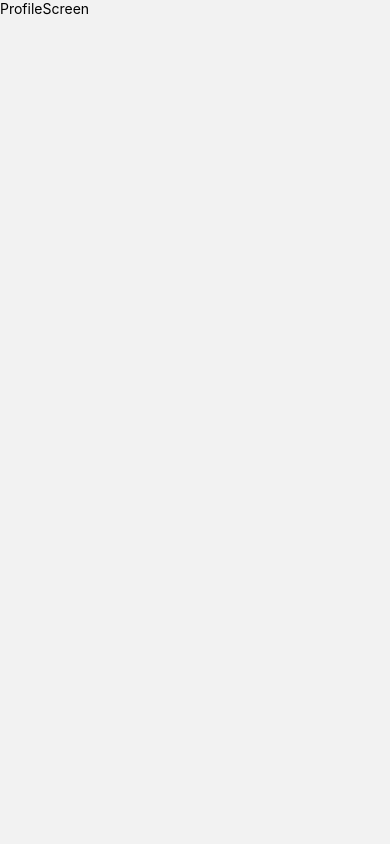
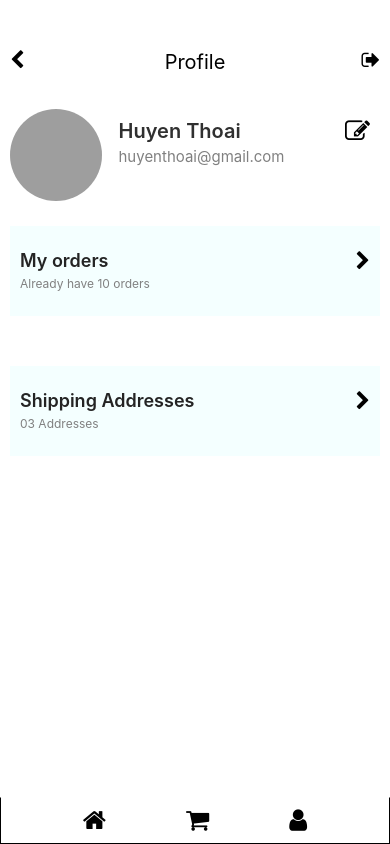
Before and after one commit to T1-lemon/ecommerce_app_react_native, a React Native app: screen /ProfileScreen in a window 390 px wide. Built offline with nearby package versions, Linux system fonts and the light colour scheme; grey boxes are pictures that could not be loaded.

Commit message:
feat/Create_congrats_editprofile_profile/update_checkout_order

```diff
--- a/screens/CheckoutScreen.js
+++ b/screens/CheckoutScreen.js
@@ -6,7 +6,8 @@ import { styles } from "../styles/checkoutScreen-style";
 
 import ButtonSubmit from "../constant/ButtonSubmit/ButtonSubmit";
 
-export default function CheckoutScreen() {
+export default function CheckoutScreen(props) {
+  const { navigation } = props;
   return (
     <View style={styles.checkout__container}>
       <Header title="Check out" navigator="OrderScreen" />
@@ -51,7 +52,7 @@ export default function CheckoutScreen() {
         </View>
       </View>
       <View style={styles.checkout__footer}>
-        <ButtonSubmit navLink="" navigation="submitOrder" title="submit order"/>
+      <ButtonSubmit navLink="CongratsScreen" navigation={navigation} title="submit order"/>
       </View>
     </View>
   );
--- a/screens/CongratsScreen.js
+++ b/screens/CongratsScreen.js
@@ -1,10 +1,33 @@
-import { View, Text } from 'react-native'
+import { View, Text, Image, TouchableOpacity } from 'react-native'
 import React from 'react'
+import { styles } from '../styles/congratsScreen-styles'
+import FontAwesome from "react-native-vector-icons/FontAwesome";
 
-export default function CongratsScreen() {
+export default function CongratsScreen(props) {
+  const { navigation } = props;
   return (
-    <View>
-      <Text>CongratsScreen</Text>
-    </View>
+    <View style={styles.container}>
+      <Text style={styles.textSuccess}>
+        SUCCESS!
+      </Text>
+      <Image style={styles.logo} source={require('../assets/success.png')} />
+      <FontAwesome style={styles.icon__success} name='check'/>
+      <Text style={styles.paragraph}>
+        Your order will be delivered soon.
+        Thank you for choosing our app!
+      </Text>
+      <TouchableOpacity
+        onPress={() => navigation.navigate("OrderScreen")}
+        style={styles.appButtonContainer}
+      >
+        <Text style={styles.appButtonText}>Track your orders</Text>
+      </TouchableOpacity>
+      <TouchableOpacity
+        onPress={() => navigation.navigate("HomeScreen")}
+        style={styles.appButtonContainer}
+      >
+        <Text style={styles.appButtonText}>Back to home</Text>
+      </TouchableOpacity>
+      </View>
   )
 }
--- a/screens/EditProfileScreen.js
+++ b/screens/EditProfileScreen.js
@@ -1,10 +1,43 @@
-import { View, Text } from 'react-native'
-import React from 'react'
+import { View, Text, TouchableOpacity } from "react-native";
+import React from "react";
+import Header from "../components/Header/Header";
+import styles from "../styles/editProfileScreen-styles";
+import { TextInput } from "react-native-gesture-handler";
 
-export default function EditProfileScreen() {
+export default function EditProfileScreen(props) {
+  const { navigation, route } = props;
+  const { id, name, email, phone, address } = route.params;
   return (
-    <View>
-      <Text>EditProfileScreen</Text>
+    <View style={styles.editProfile__container}>
+      <Header title="Edit profile" />
+      <View style={styles.editProfile__body}>
+        <View style={styles.editProfile__info}>
+          <Text style={styles.label}>Name</Text>
+          <TextInput style={styles.input}>{name}</TextInput>
+        </View>
+        <View style={styles.editProfile__info}>
+          <Text style={styles.label}>Email</Text>
+          <TextInput style={styles.input}>{email}</TextInput>
+        </View>
+        <View style={styles.editProfile__info}>
+          <Text style={styles.label}>Pass</Text>
+          <TextInput style={styles.input}>**********</TextInput>
+        </View>
+        <View>
+          <Text style={styles.label}>Address</Text>
+          <TextInput style={styles.input}>{address}</TextInput>
+        </View>
+        <View style={styles.editProfile__info}>
+          <Text style={styles.label}>Phone number</Text>
+          <TextInput style={styles.input}>{phone}</TextInput>
+        </View>
+        <TouchableOpacity
+        onPress={() => navigation.navigate("ProfileScreen")}
+        style={styles.appButtonContainer}
+      >
+        <Text style={styles.appButtonText}>Save</Text>
+      </TouchableOpacity>
+      </View>
     </View>
-  )
+  );
 }
--- a/screens/OrderScreen.js
+++ b/screens/OrderScreen.js
@@ -2,10 +2,12 @@ import { View, Text, Button } from "react-native";
 import React from "react";
 import { styles } from "../styles/orderScreen-style";
 import Header from "../components/Header/Header";
+import Footer from "../constant/Footer/Footer";
 
-export default function OrderScreen() {
+export default function OrderScreen(props) {
+  const { navigation } = props;
   return (
-    <View>
+    <View style={styles.order__container}>
       <Header title="My Order" navigator="OrderScreen" />
       <View style={styles.order__body}>
         <View style={styles.card__order__container}>
@@ -53,6 +55,7 @@ export default function OrderScreen() {
           </View>
         </View>
       </View>
+      <Footer navigation={navigation}></Footer>
     </View>
   );
 }
--- a/screens/ProfileScreen.js
+++ b/screens/ProfileScreen.js
@@ -1,10 +1,82 @@
-import { View, Text } from 'react-native'
-import React from 'react'
 
-export default function ProfileScreen() {
+import { View, Text, Image } from "react-native";
+import React from "react";
+import Footer from "../constant/Footer/Footer";
+import styles from "../styles/profileScreen-styles";
+import FontAwesome from "react-native-vector-icons/FontAwesome";
+
+export default function ProfileScreen(props) {
+  const { navigation } = props;
+  const userData = [
+    {
+      id: "1",
+      name: "Huyen Thoai",
+      email: "huyenthoai@gmail.com",
+      address: "123 abc",
+      phone: "0912312312",
+      uri: "https://bom.so/zJcVf2",
+    },
+  ];
+
+  const renderUser = () => {
+    return userData.map((item, index) => {
+      return (
+        <View key={item.id} style={styles.group__user}>
+          <Image style={styles.img__user} source={{ uri: item.uri }} />
+          <View style={styles.group__info}>
+            <Text style={styles.text__name}>{item.name}</Text>
+            <Text style={styles.text__email}>
+              {item.email}
+            </Text>
+          </View>
+          <FontAwesome
+            style={styles.icon__edit}
+            name="edit"
+            onPress={() =>
+              navigation.navigate("EditProfileScreen", {
+                id: item.id,
+                name: item.name,
+                email: item.email,
+                phone: item.phone,
+                address: item.address,
+              })
+            }
+          />
+        </View>
+      );
+    });
+  };
   return (
-    <View>
-      <Text>ProfileScreen</Text>
+    <View style={styles.container}>
+      <View style={styles.header}>
+        <FontAwesome
+          style={styles.backIcon}
+          name="chevron-left"
+          onPress={() => navigation.navigate("HomeScreen")}
+        ></FontAwesome>
+        <Text style={styles.header__text}>Profile</Text>
+        <FontAwesome
+          style={[styles.backIcon, styles.align]}
+          name="sign-out"
+          onPress={() => navigation.navigate("BoardingScreen")}
+        ></FontAwesome>
+      </View>
+      <View style={styles.content__user}>{renderUser()}</View>
+      <View style={styles.myOrder__container}>
+        <View style={styles.myOrder__text}>
+        <Text style={styles.text__main}>My orders</Text>
+        <Text style={styles.text__extra}>Already have 10 orders</Text>
+        </View>
+        <FontAwesome style={[styles.backIcon, styles.align]} name="chevron-right" onPress={() => navigation.navigate("OrderScreen")}/>
+      </View>
+      <View style={styles.myOrder__container}>
+        <View style={styles.myOrder__text}>
+        <Text style={styles.text__main}>Shipping Addresses</Text>
+        <Text style={styles.text__extra}>03 Addresses</Text>
+        </View>
+        <FontAwesome style={[styles.backIcon, styles.align]} name="chevron-right" onPress={() => navigation.navigate("AddShippingAddressScreen")}/>
+      </View>
+      <Footer navigation={navigation}></Footer>
     </View>
-  )
+  );
 }
--- /dev/null
+++ b/styles/congratsScreen-styles.js
@@ -0,0 +1,61 @@
+import { StyleSheet } from "react-native";
+
+export const styles = StyleSheet.create({
+  container: {
+    padding: 24,
+    backgroundColor: "#FFF",
+    width: "100%",
+    height: "100%",
+    textAlign: "center",
+  },
+  textSuccess: {
+    textAlign: "center",
+    fontSize: 36,
+    fontWeight: "700",
+    marginTop: 80,
+    marginBottom: 20,
+  },
+  paragraph: {
+    marginHorizontal: 20,
+    marginBottom: 20,
+    fontSize: 18,
+    fontWeight: "400",
+    textAlign: "center",
+    color: "#606060",
+  },
+  logo: {
+    marginTop: 10,
+    width: 260,
+    height: 260,
+    marginHorizontal: 35,
+  },
+  icon__success: {
+    marginHorizontal: 140,
+    marginVertical: 20,
+    fontSize: 24,
+    color: "#fff",
+    borderWidth: 1,
+    backgroundColor: "#27AE60",
+    width: 42,
+    height: 42,
+    borderRadius: 20,
+    textAlignVertical: "center",
+    textAlign: "center",
+    borderColor: "#27AE60",
+  },
+  appButtonContainer: {
+    elevation: 8,
+    backgroundColor: "#242424",
+    borderRadius: 10,
+    paddingVertical: 15,
+    width: "70%",
+    marginLeft: "15%",
+    marginVertical: 10,
+  },
+  appButtonText: {
+    fontSize: 16,
+    color: "#fff",
+    textAlign: "center",
+    textTransform: "uppercase",
+  },
+});
--- /dev/null
+++ b/styles/editProfileScreen-styles.js
@@ -0,0 +1,46 @@
+import { StyleSheet } from "react-native";
+
+const styles = StyleSheet.create({
+  editProfile__container: {},
+  editProfile__label: {
+    paddingHorizontal: 10,
+    paddingVertical: 10,
+    borderBottomWidth: 1,
+  },
+  editProfile__body: {
+    marginTop: 20,
+    marginHorizontal: 10,
+  },
+  label: {
+    fontSize: 15,
+    color: '#808080',
+  },
+  input: {
+    marginTop: 10,
+    marginBottom: 15,
+    fontSize: 18,
+    fontWeight: '600',
+    paddingHorizontal: 15,
+    paddingVertical: 10,
+    color: '#242424',
+    borderWidth: 1,
+    borderRadius: 12,
+    borderColor: "#808080"
+  },
+  appButtonContainer: {
+    elevation: 8,
+    backgroundColor: "#242424",
+    borderRadius: 10,
+    paddingVertical: 15,
+    width: "40%",
+    marginLeft: "30%",
+    marginTop: 30,
+  },
+  appButtonText: {
+    fontSize: 16,
+    color: "#fff",
+    textAlign: "center",
+    textTransform: "uppercase",
+  },
+});
+export default styles;
--- a/styles/orderScreen-style.js
+++ b/styles/orderScreen-style.js
@@ -1,6 +1,10 @@
 import { StyleSheet } from "react-native";
 
 export const styles = StyleSheet.create({
+  order__container: {
+    width: "100%",
+    height: "100%",
+  },
   order__body: {
     marginTop: 20,
     paddingHorizontal: 20,
--- /dev/null
+++ b/styles/profileScreen-styles.js
@@ -0,0 +1,82 @@
+import { StyleSheet } from "react-native";
+
+const styles = StyleSheet.create({
+  container: {
+    width: "100%",
+    height: "100%",
+    backgroundColor: "#fff",
+  },
+  header: {
+    flexDirection: "row",
+    padding: 10,
+    marginTop: 40,
+    justifyContent: "space-between",
+  },
+  header__text: {
+    fontSize: 20,
+  },
+  backIcon: {
+    width: 70,
+    fontSize: 20,
+    color: "#000",
+  },
+  group__user: {
+    marginTop: 25,
+    marginHorizontal: 10,
+    flexDirection: "row",
+    justifyContent: "space-between",
+  },
+  group__info: {
+    width: 220,
+    padding: 10,
+  },
+  text__name: {
+    fontSize: 20,
+    fontWeight: "600",
+    lineHeight: 24,
+    color: "#303030",
+  },
+  text__email: {
+    marginTop: 5,
+    color: "#808080",
+    fontSize: 15,
+    lineHeight: 18,
+  },
+  icon__edit: {
+    padding: 10,
+    fontSize: 25,
+  },
+  img__user: {
+    width: 92,
+    height: 92,
+    borderRadius: 50,
+  },
+  myOrder__container: {
+    marginTop: 25,
+    flexDirection: "row",
+    justifyContent: "space-between",
+    backgroundColor: '#F4FFFF',
+    marginHorizontal: 10,
+    marginVertical: 25,
+    paddingHorizontal: 10,
+    paddingVertical: 25,
+  },
+  myOrder__text: {
+  },
+  text__main: {
+    color: '#242424',
+    fontSize: 18,
+    lineHeight: 20,
+    fontWeight: '600',
+    marginBottom: 5,
+  },
+  text__extra: {
+    color: '#808080',
+    fontSize: 12,
+  },
+  align: {
+    textAlign: 'right',
+  }
+});
+
+export default styles;
```
Also changed, not shown: assets/success.png (added).
